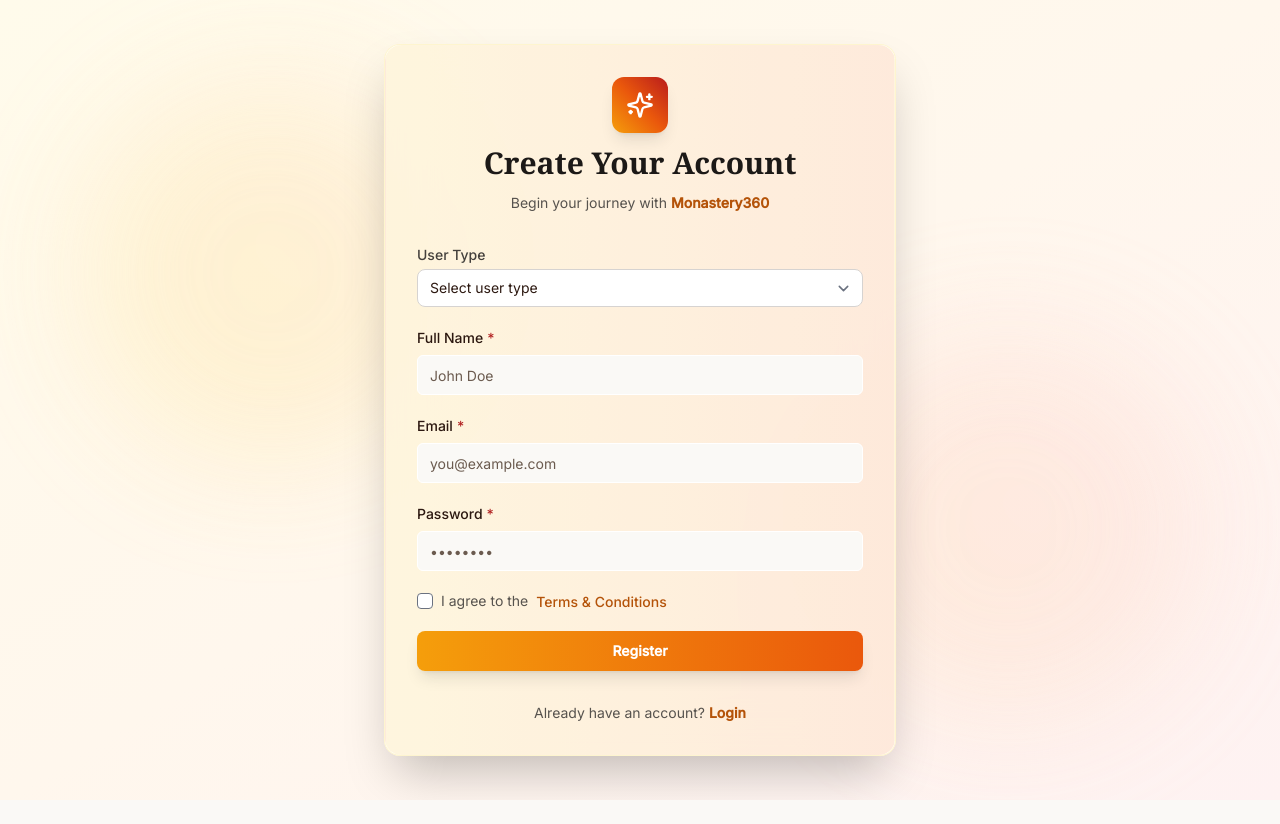
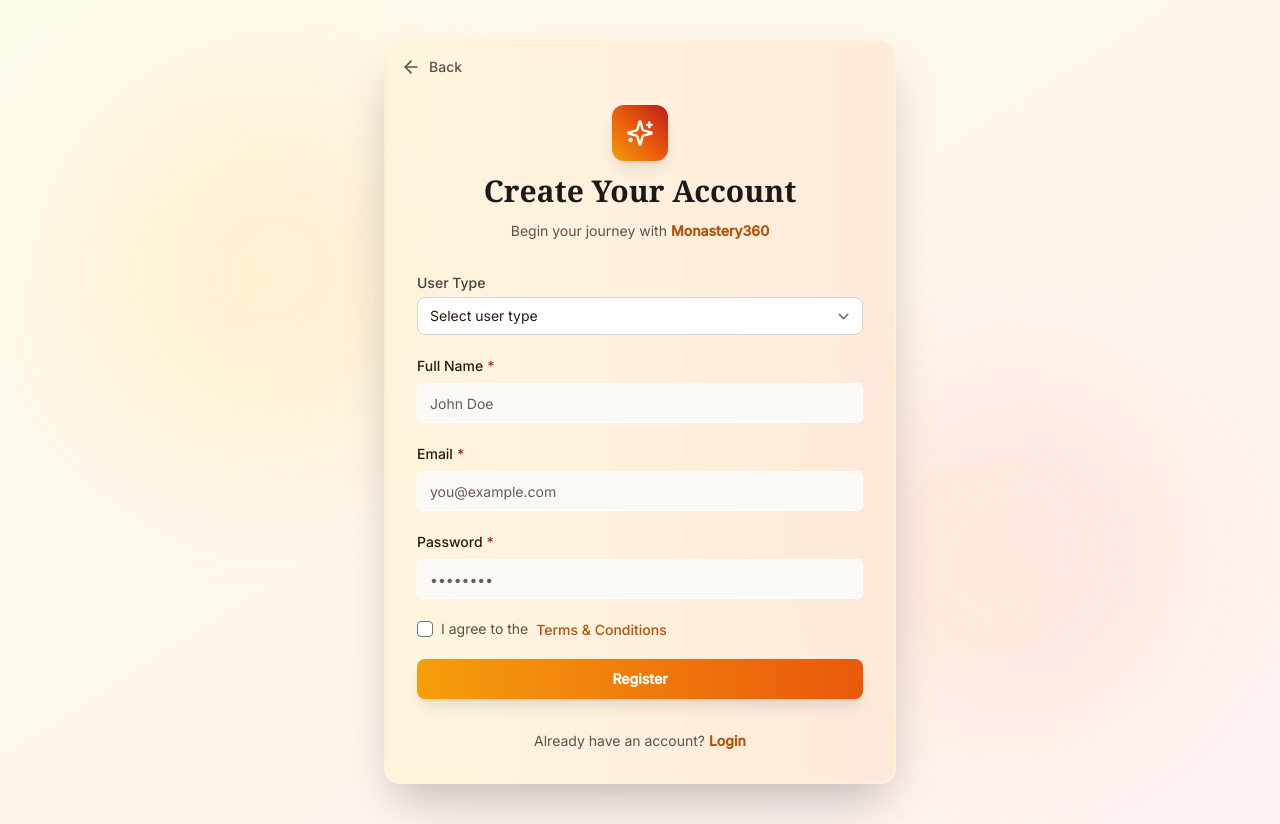
Before and after one commit to KartikeyaGupta05/monastery360, a React (Vite) app: page /register in a window 1280 px wide. Before the commit the page ends 800 px from the top, so only its background shows below. Built offline with nearby package versions, Linux system fonts and the light colour scheme.

Commit message:
back btn

```diff
--- a/src/pages/auth/Login.jsx
+++ b/src/pages/auth/Login.jsx
@@ -1,6 +1,6 @@
 import React, { useState } from "react";
 import { Link } from "react-router-dom";
-import { Mail, Lock, Sparkles } from "lucide-react";
+import { Mail, Lock, Sparkles,ArrowLeft } from "lucide-react";
 import Input from "../../components/ui/Input";
 import Button from "../../components/ui/Button";
 import { motion } from "framer-motion";
@@ -41,6 +41,13 @@ const Login = () => {
         <div className="bg-white/90 backdrop-blur-xl rounded-2xl shadow-2xl border border-amber-200/40 relative overflow-hidden">
           {/* Glow border */}
           <div className="absolute inset-0 rounded-2xl border border-transparent bg-gradient-to-r from-amber-400/20 to-orange-500/20 animate-pulse" />
+           <Link
+              to="/"
+              className="absolute top-4 left-4 flex items-center gap-2 text-stone-600 hover:text-amber-700 transition"
+            >
+              <ArrowLeft className="w-5 h-5" />
+              <span className="text-sm font-medium">Back</span>
+            </Link>
 
           <div className="relative p-8 space-y-8">
             {/* Header */}
--- a/src/pages/auth/Register.jsx
+++ b/src/pages/auth/Register.jsx
@@ -10,6 +10,7 @@ import {
   Building,
   Mountain,
   Sparkles,
+  ArrowLeft,
 } from "lucide-react";
 import Input from "../../components/ui/Input";
 import Button from "../../components/ui/Button";
@@ -74,6 +75,14 @@ const Register = () => {
 
           <div className="relative p-8 space-y-8">
             {/* Header */}
+             <Link
+              to="/"
+              className="absolute top-4 left-4 flex items-center gap-2 text-stone-600 hover:text-amber-700 transition"
+            >
+              <ArrowLeft className="w-5 h-5" />
+              <span className="text-sm font-medium">Back</span>
+            </Link>
+
             <div className="text-center space-y-3">
               <div className="flex justify-center">
                 <div className="w-14 h-14 bg-gradient-to-tr from-amber-500 via-orange-600 to-red-700 rounded-xl flex items-center justify-center shadow-lg">
```
